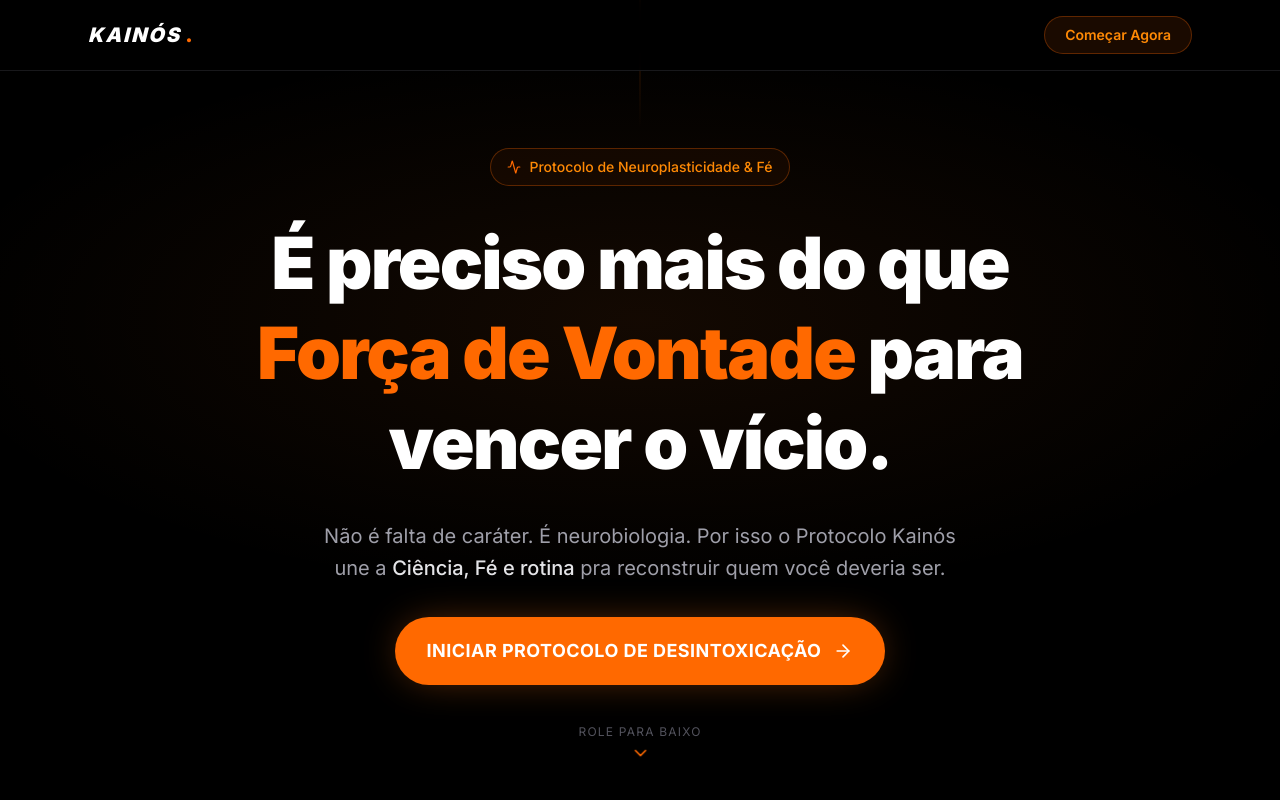
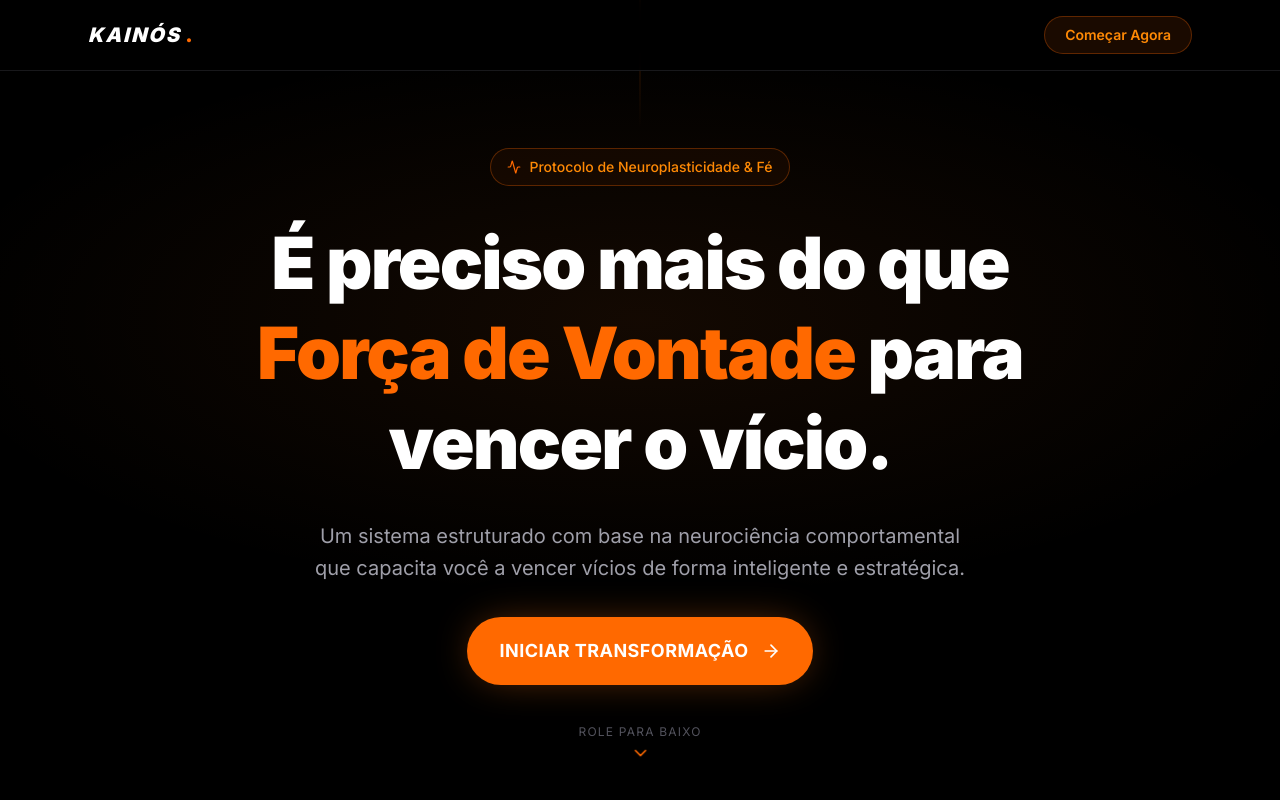
Before and after one commit to senahoux/kainos-landing, a React (Vite) app: page / in a window 1280 px wide. Shown: the top 800 px of the page. Built offline with nearby package versions, Linux system fonts and the light colour scheme; no server answers.

Commit message:
chore: atualiza subheadline e texto do botao CTA no HeroSection

```diff
--- a/src/components/HeroSection.tsx
+++ b/src/components/HeroSection.tsx
@@ -23,9 +23,7 @@ const HeroSection: React.FC = () => {
 
                 {/* Subheadline */}
                 <p className="text-zinc-400 text-lg sm:text-xl max-w-2xl leading-relaxed">
-                    Não é falta de caráter. É neurobiologia. Por isso o Protocolo Kainós une a{' '}
-                    <span className="text-zinc-200 font-medium">Ciência, Fé e rotina</span>{' '}
-                    pra reconstruir quem você deveria ser.
+                    Um sistema estruturado com base na neurociência comportamental que capacita você a vencer vícios de forma inteligente e estratégica.
                 </p>
 
                 {/* CTA Button */}
@@ -34,7 +32,7 @@ const HeroSection: React.FC = () => {
                     className="group inline-flex items-center gap-3 px-8 py-5 rounded-full bg-orange-500 text-white font-bold text-base sm:text-lg tracking-wide hover:bg-orange-400 transition-all duration-300 glow-orange hover:scale-105"
                     style={{ boxShadow: '0 0 40px -10px rgba(249,115,22,0.5)' }}
                 >
-                    INICIAR PROTOCOLO DE DESINTOXICAÇÃO
+                    INICIAR TRANSFORMAÇÃO
                     <ArrowRight size={20} className="group-hover:translate-x-1 transition-transform duration-300" />
                 </a>
 
```
